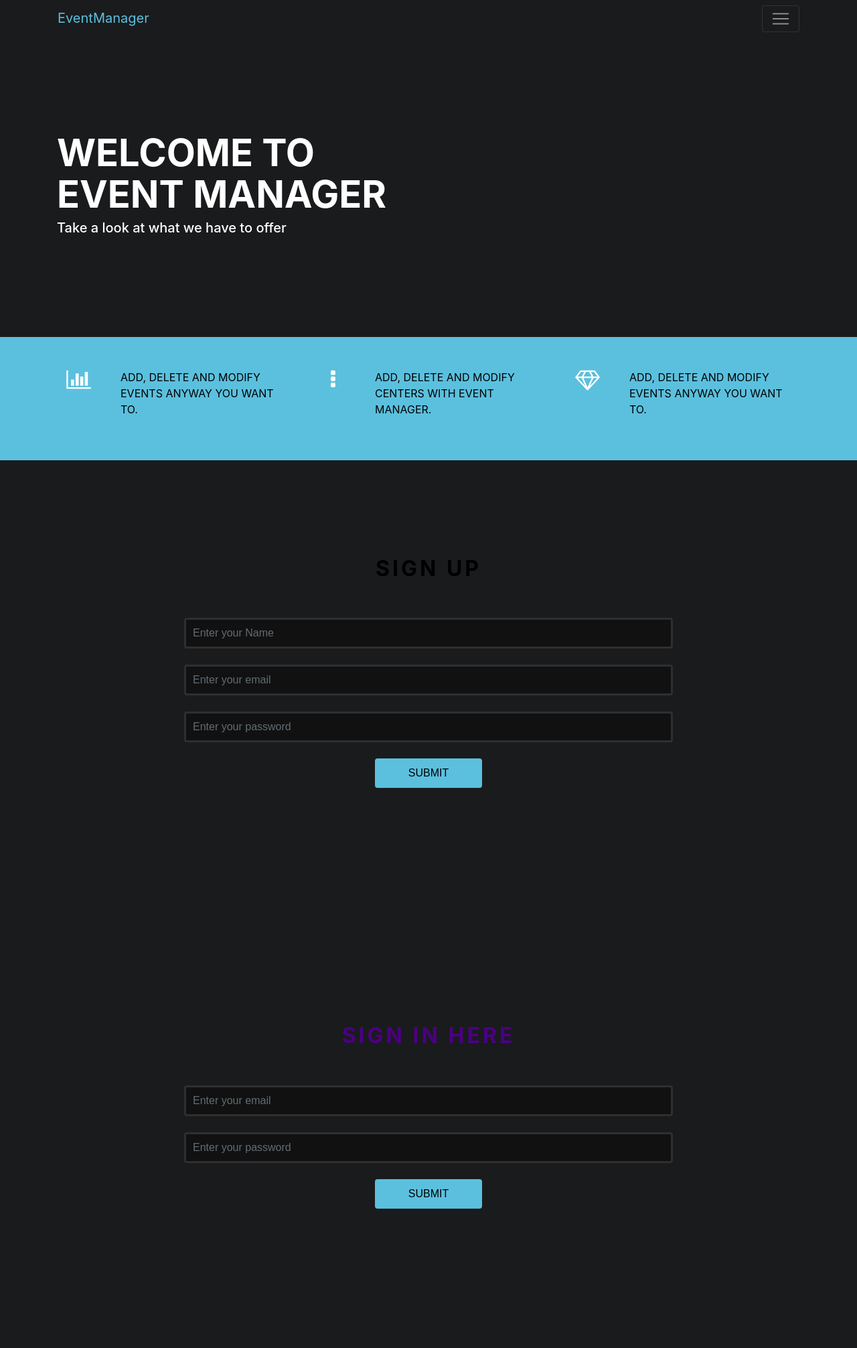
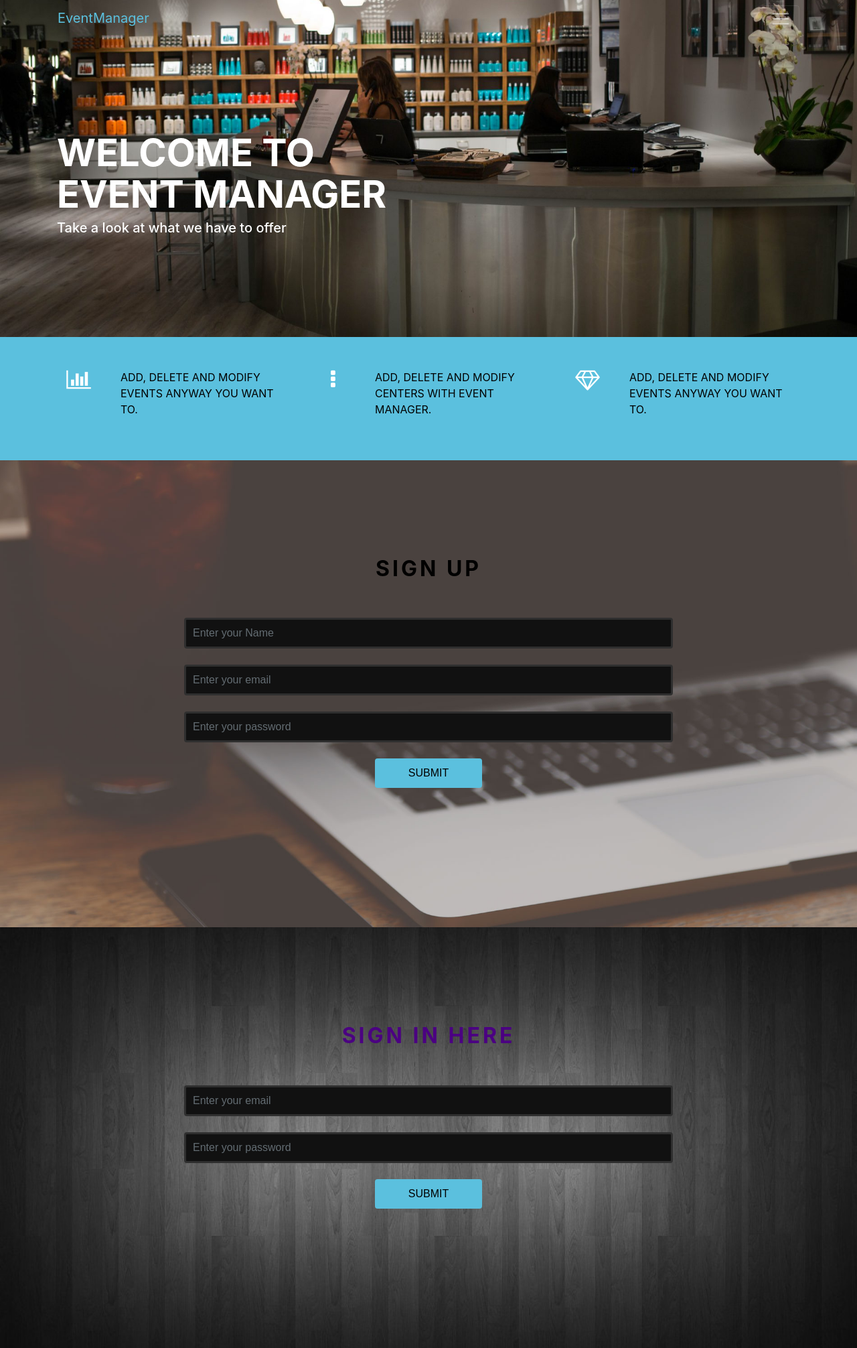
Before and after one commit to MolokwuChidera/EventManager, a website: page template/src/code/index.html in a window 1280 px wide. Shown: the whole page at 67% size. Drawn offline with nearby package versions, Linux system fonts and the light colour scheme; files that its build step writes are made by us from their sources; the site is published under a folder, as on GitHub Pages, so addresses that start at the root find nothing; files whose address does not match are found by name.

Commit message:
more changes

```diff
--- a/template/bower.json
+++ b/template/bower.json
@@ -3,7 +3,7 @@
   "description": "",
   "main": "index.js",
   "authors": [
-    "MolokwuChidera <chidera@github.com>"
+    "MolokwuChidera <molokwuchidera@github.com>"
   ],
   "license": "ISC",
   "homepage": "https://github.com/MolokwuChidera/EventManager",
--- a/template/src/code/index.html
+++ b/template/src/code/index.html
@@ -6,7 +6,7 @@
   <meta name="viewport" content="width=device-width, initial-scale=1">
   <link rel="stylesheet" href="https://fonts.googleapis.com/css?family=Raleway:400,800">
   <link rel="stylesheet" type="text/css" href="https://maxcdn.bootstrapcdn.com/font-awesome/4.7.0/css/font-awesome.min.css">
-  <link rel="stylesheet" type="text/css" href="/css/font-awesome/4.7.0/css/font-awesome.min.css">
+  <link rel="stylesheet" type="text/css" href="../css/font-awesome/4.7.0/css/font-awesome.min.css">
   <link rel="stylesheet" href="../css/bootstrap.css">
 
    <link rel="stylesheet" href="../css/style.css">
--- a/template/src/scss/style.scss
+++ b/template/src/scss/style.scss
@@ -5,7 +5,7 @@ body{
 
 #hero{
 
-	background: url('/assets/img.jpg')no-repeat;
+	background: url('../assets/img.jpg')no-repeat;
 	background-size:cover;
 	background-position:0 60%;
 }
@@ -59,12 +59,12 @@ h3{
 }
 #join-container{
 
-	background:url('/assets/header.jpg')no-repeat;
+	background:url('../assets/header.jpg')no-repeat;
 	background-size:cover;
 }
 #join-containers{
 
-	background:url('/assets/grad.jpg')no-repeat;
+	background:url('../assets/grad.jpg')no-repeat;
 	background-size:cover;
 }
 h2{
```
Also changed, not shown: template/src/css/style.css.
